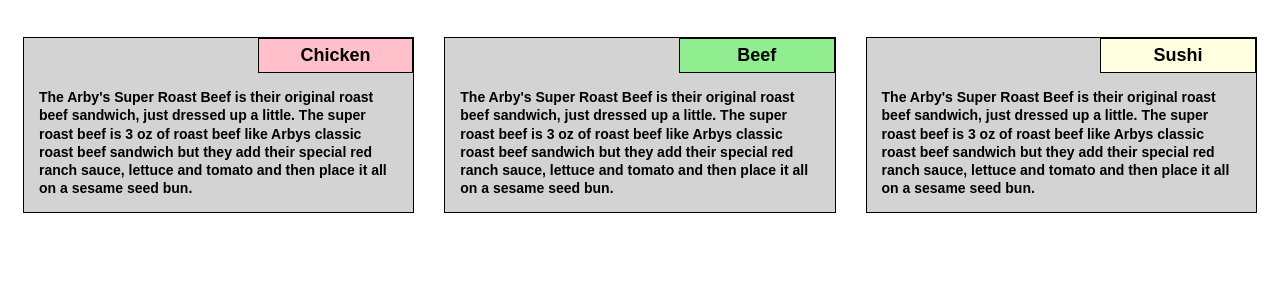
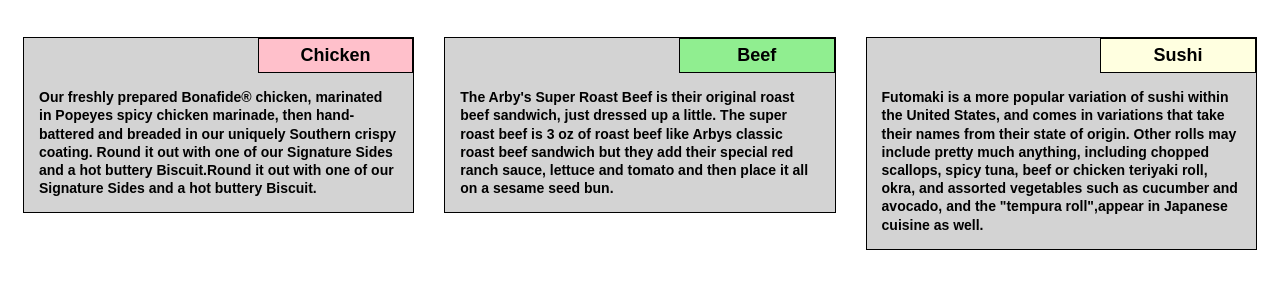
Before and after one commit to vinodpingale/Coursera-test, a plain HTML site: page module2-solution/index.html in a window 1280 px wide. Shown: the part 87-376 px from the top of the page. Drawn offline with Linux system fonts and the light colour scheme.

Commit message:
updated index.html

```diff
--- a/module2-solution/index.html
+++ b/module2-solution/index.html
@@ -17,7 +17,7 @@
 		 		 Chicken
 		 		</div>
 		 		<p>
-		 			The Arby's Super Roast Beef is their original roast beef sandwich, just dressed up a little. The super roast beef is 3 oz of roast beef like Arbys classic roast beef sandwich but they add their special red ranch sauce, lettuce and tomato and then place it all on a sesame seed bun.
+		 			Our freshly prepared Bonafide® chicken, marinated in Popeyes spicy chicken marinade, then hand-battered and breaded in our uniquely Southern crispy coating. Round it out with one of our Signature Sides and a hot buttery Biscuit.Round it out with one of our Signature Sides and a hot buttery Biscuit.
 		 		 </p>
 
 		  </div>
@@ -33,7 +33,7 @@
 			  <section>
 			  		<div id="title3" class="title">Sushi</div>
 			  		<p>
-		 			The Arby's Super Roast Beef is their original roast beef sandwich, just dressed up a little. The super roast beef is 3 oz of roast beef like Arbys classic roast beef sandwich but they add their special red ranch sauce, lettuce and tomato and then place it all on a sesame seed bun.
+		 			Futomaki is a more popular variation of sushi within the United States, and comes in variations that take their names from their state of origin. Other rolls may include pretty much anything, including chopped scallops, spicy tuna, beef or chicken teriyaki roll, okra, and assorted vegetables such as cucumber and avocado, and the "tempura roll",appear in Japanese cuisine as well.
 		 		 </p>
 			 	</section>
 		  </div>
```
